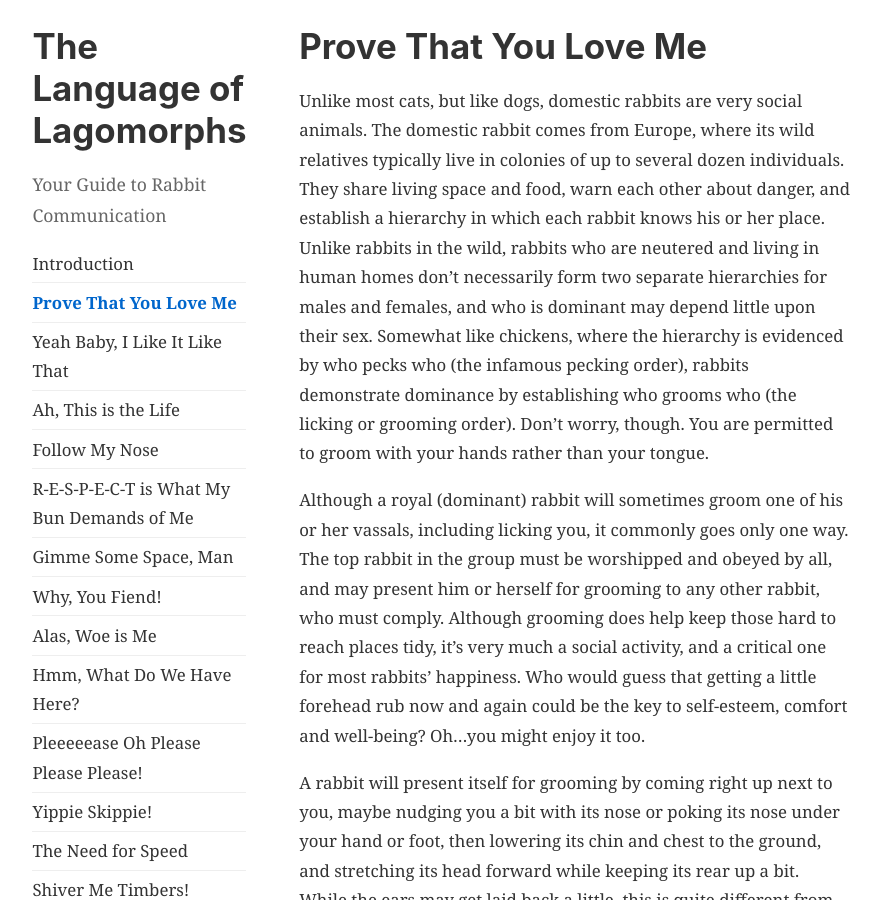
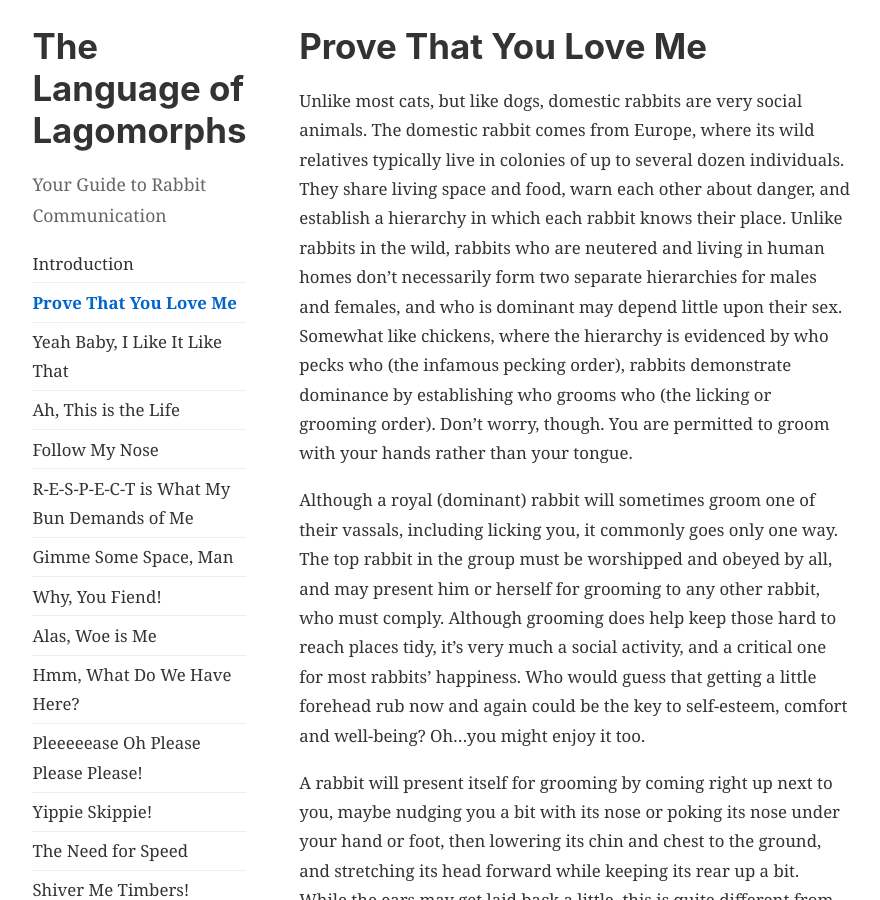
Before and after one commit to apexskier/languageoflagomorphs, a Jekyll site: the page built from prove-that-you-love-me.md, in a window 1280 px wide and 900 px high. Shown: the whole window, without its empty margins (34-914 px from the left). Built offline with Jekyll 4.4.1, drawn with Linux system fonts in a browser that asks for light colours; some of the changed text lies outside the part shown.

Commit message:
Replace "cage" with "enclosure"
Also "his or her" with "their", which reads more naturally.

Closes #3, thanks @jcreu99

```diff
--- a/prove-that-you-love-me.md
+++ b/prove-that-you-love-me.md
@@ -4,9 +4,9 @@ title: Rabbit Hierarchy
 
 # Prove That You Love Me
 
-Unlike most cats, but like dogs, domestic rabbits are very social animals. The domestic rabbit comes from Europe, where its wild relatives typically live in colonies of up to several dozen individuals. They share living space and food, warn each other about danger, and establish a hierarchy in which each rabbit knows his or her place. Unlike rabbits in the wild, rabbits who are neutered and living in human homes don’t necessarily form two separate hierarchies for males and females, and who is dominant may depend little upon their sex. Somewhat like chickens, where the hierarchy is evidenced by who pecks who (the infamous pecking order), rabbits demonstrate dominance by establishing who grooms who (the licking or grooming order). Don’t worry, though. You are permitted to groom with your hands rather than your tongue.
+Unlike most cats, but like dogs, domestic rabbits are very social animals. The domestic rabbit comes from Europe, where its wild relatives typically live in colonies of up to several dozen individuals. They share living space and food, warn each other about danger, and establish a hierarchy in which each rabbit knows their place. Unlike rabbits in the wild, rabbits who are neutered and living in human homes don’t necessarily form two separate hierarchies for males and females, and who is dominant may depend little upon their sex. Somewhat like chickens, where the hierarchy is evidenced by who pecks who (the infamous pecking order), rabbits demonstrate dominance by establishing who grooms who (the licking or grooming order). Don’t worry, though. You are permitted to groom with your hands rather than your tongue.
 
-Although a royal (dominant) rabbit will sometimes groom one of his or her vassals, including licking you, it commonly goes only one way. The top rabbit in the group must be worshipped and obeyed by all, and may present him or herself for grooming to any other rabbit, who must comply. Although grooming does help keep those hard to reach places tidy, it’s very much a social activity, and a critical one for most rabbits’ happiness. Who would guess that getting a little forehead rub now and again could be the key to self-esteem, comfort and well-being? Oh…you might enjoy it too.
+Although a royal (dominant) rabbit will sometimes groom one of their vassals, including licking you, it commonly goes only one way. The top rabbit in the group must be worshipped and obeyed by all, and may present him or herself for grooming to any other rabbit, who must comply. Although grooming does help keep those hard to reach places tidy, it’s very much a social activity, and a critical one for most rabbits’ happiness. Who would guess that getting a little forehead rub now and again could be the key to self-esteem, comfort and well-being? Oh…you might enjoy it too.
 
 A rabbit will present itself for grooming by coming right up next to you, maybe nudging you a bit with its nose or poking its nose under your hand or foot, then lowering its chin and chest to the ground, and stretching its head forward while keeping its rear up a bit. While the ears may get laid back a little, this is quite different from the signal for fear (in which the head is never stretched forward) or anger (which is almost always indicated while standing).
 
@@ -22,6 +22,6 @@ Some rabbits are less tied to the necessities of hierarchy, and may equally come
 
 Some rabbits will lick objects around you, rather than your body or the clothes you’re wearing. This is used to indicate that they like you very much even though you’re a subordinate. It will be performed very clearly in your view and while watching you. They seem particularly to choose objects that have your scent, such as places where you sit or clothing you’re removed. I think it’s fair to interpret this as giving you the gift of being groomed, though indirectly.
 
-You may wonder how you’re going to get your rabbit to obey you in anything (e.g. going back into her or his cage) if you aren’t the boss. The answer is that rabbits are perfectly capable of believing several things at once. As long as you demonstrate they’re the big boss by obeying the licking order, you get to be the little boss and be obeyed in everything else. That should give you some idea of a rabbit’s priorities. A rabbit can be completely secure in its high status and still obey your commands. It’s great that human and rabbit priorities are completely different, so that all of us can get what we want and need.
+You may wonder how you’re going to get your rabbit to obey you in anything (e.g. going back into their enclosure) if you aren’t the boss. The answer is that rabbits are perfectly capable of believing several things at once. As long as you demonstrate they’re the big boss by obeying the licking order, you get to be the little boss and be obeyed in everything else. That should give you some idea of a rabbit’s priorities. A rabbit can be completely secure in its high status and still obey your commands. It’s great that human and rabbit priorities are completely different, so that all of us can get what we want and need.
 
 [previous page](./indexindex.md "Introduction") \| [next page](./yeah-baby-i-like-it-like-that.md "Yeah Baby, I Like It Like That")
```
Also changed, not shown: alas-woe-is-me.md (+1 -1 lines), betsy-vanderbun.md (+2 -2 lines), hmm-what-do-we-have-here.md (+1 -1 lines), is-that-all-there-is.md (+1 -1 lines).
